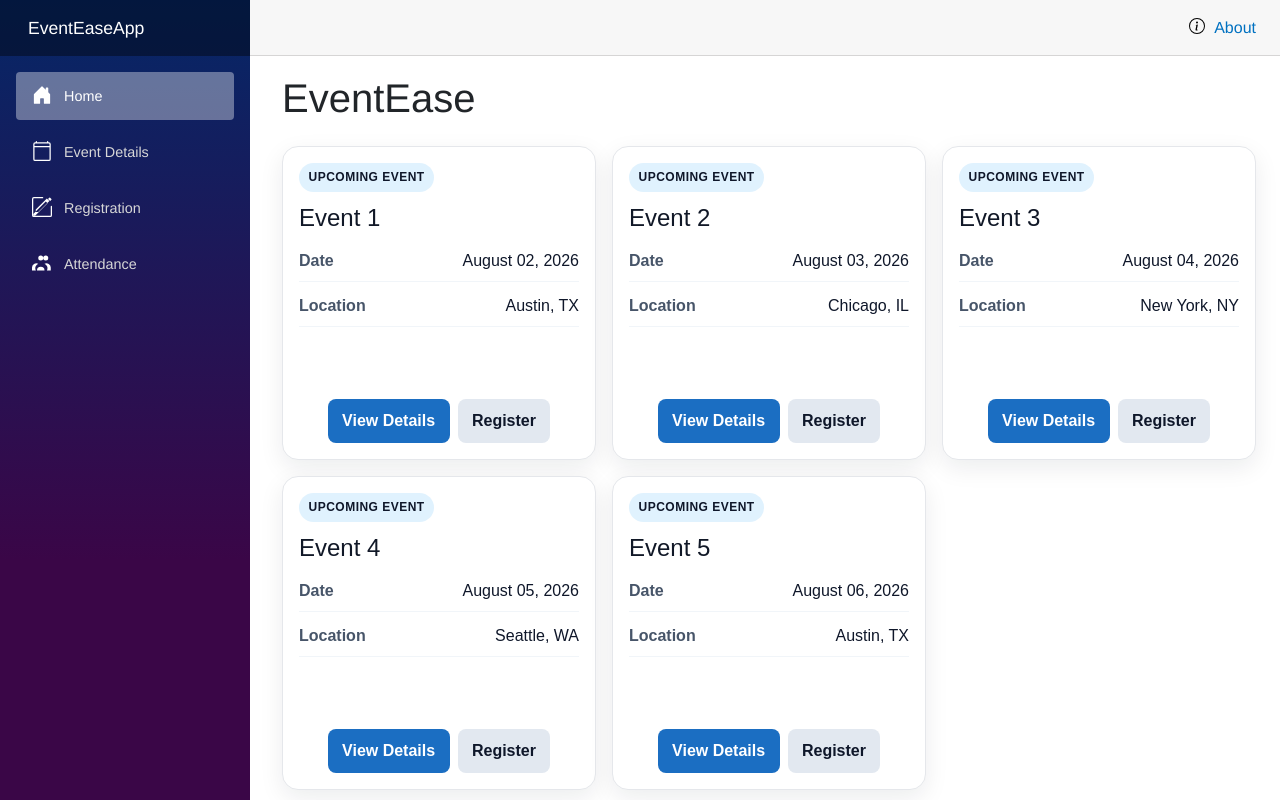
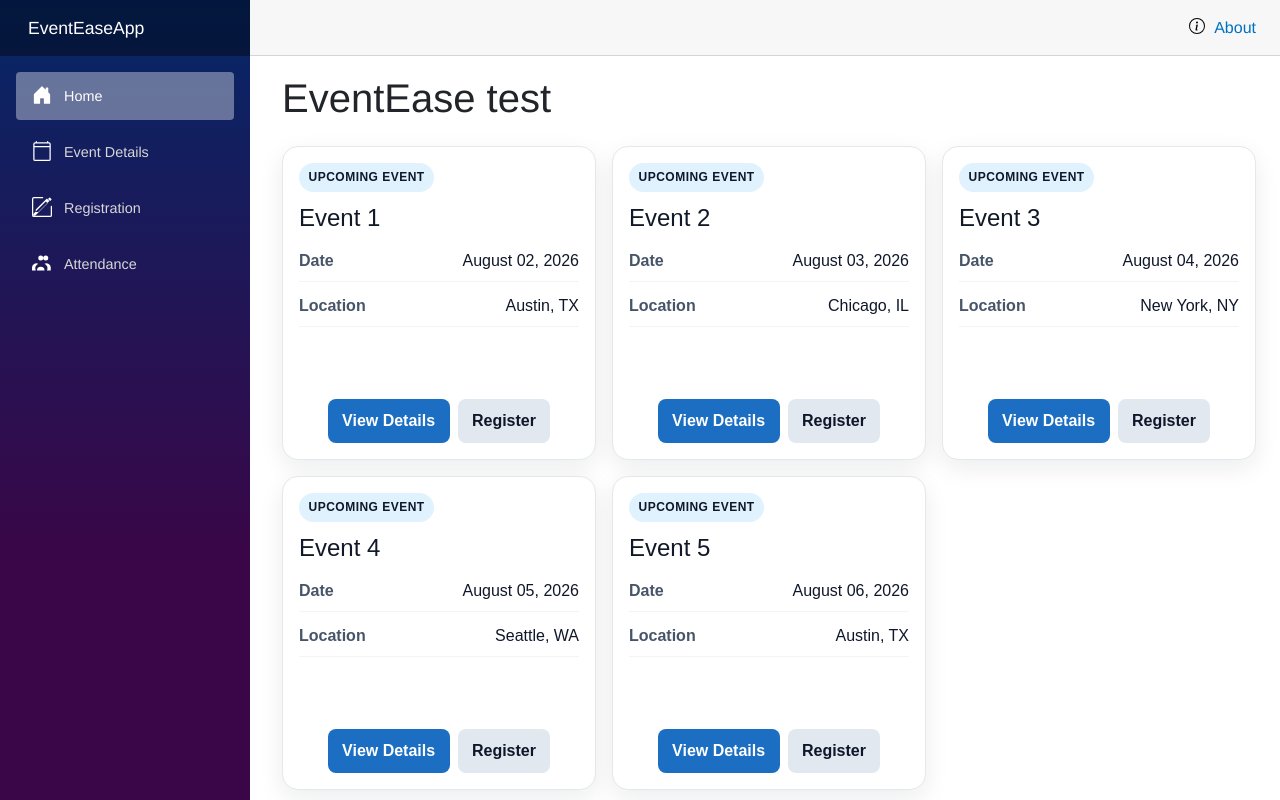
Before and after one commit to JasonMx5/EaseEventAppTest, an ASP.NET Core app: page / in a window 1280 px wide. Run offline with ASP.NET Core 8, Linux system fonts and the light colour scheme; style sheets or scripts are compiled from the project's sources.

Commit message:
Pipeline Test 2

```diff
--- a/Pages/Home.razor
+++ b/Pages/Home.razor
@@ -5,7 +5,7 @@
 
 <PageTitle>Home</PageTitle>
 
-<h1>EventEase</h1>
+<h1>EventEase test</h1>
 
 <div class="event-list">
     @foreach (var eventItem in Events)
```
